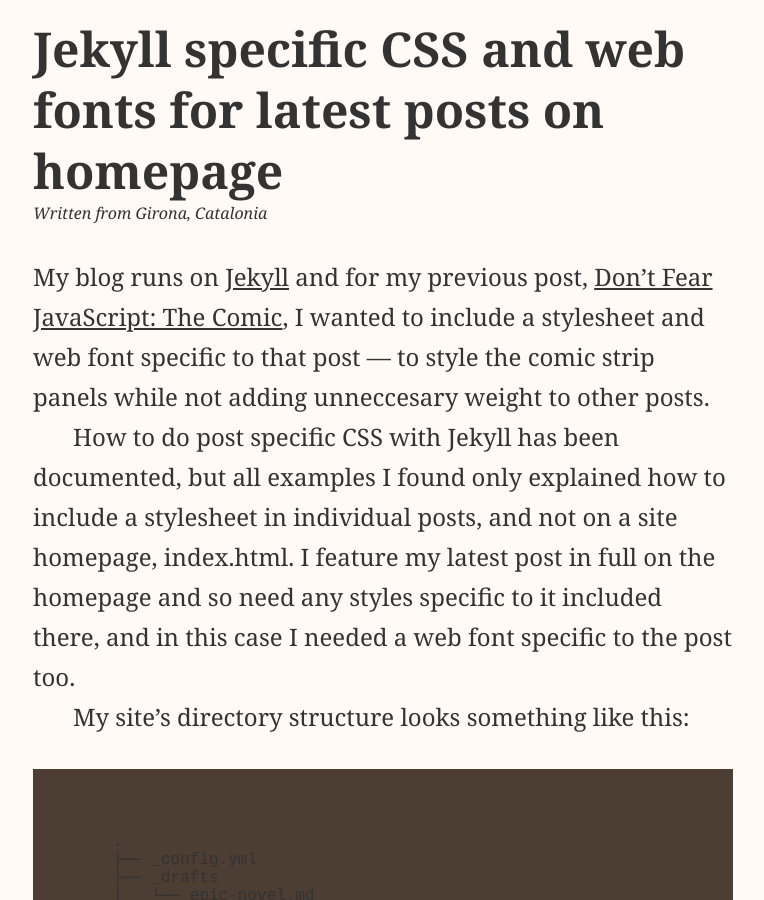
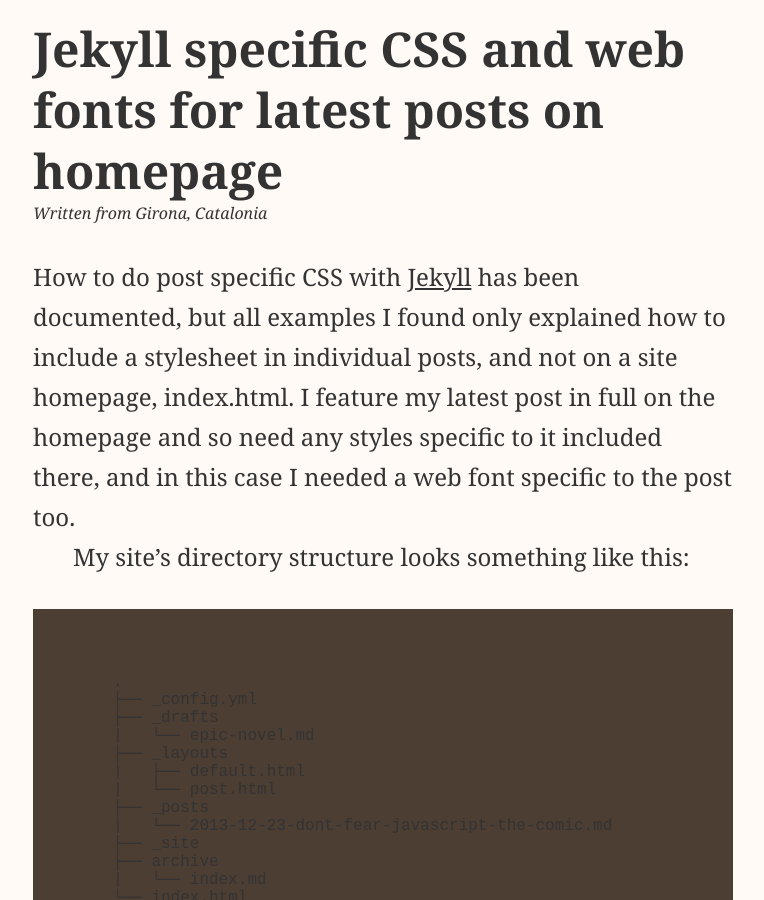
Before and after one commit to paddyohanlon/remote-manifesto, a Jekyll site: the page built from _posts/2014-01-02-jekyll-post-specific-css-and-webfonts.md, in a window 1280 px wide and 900 px high, scrolled down 298 px. Shown: the whole window, without its empty margins (257-1021 px from the left). Built offline with Jekyll 4.4.1, drawn with Linux system fonts in a browser that asks for light colours; Markdown is read by kramdown in place of the engine named in the settings; comment, search, counter and statistics services are not loaded; some of the changed text lies outside the part shown.

Commit message:
Remove first and last paragraph of Jekyll post, follow 33 better writing tips.

```diff
--- a/_posts/2014-01-02-jekyll-post-specific-css-and-webfonts.md
+++ b/_posts/2014-01-02-jekyll-post-specific-css-and-webfonts.md
@@ -7,9 +7,7 @@ tags: Jekyll
 location: Girona, Catalonia
 ---
 
-My blog runs on [Jekyll](http://jekyllrb.com) and for my previous post, [Don’t Fear JavaScript: The Comic](http://remotemanifesto.com/code/2013/12/23/dont-fear-javascript-the-comic.html), I wanted to include a stylesheet and web font specific to that post — to style the comic strip panels while not adding unneccesary weight to other posts.
-
-How to do post specific CSS with Jekyll has been documented, but all examples I found only explained how to include a stylesheet in individual posts, and not on a site homepage, index.html. I feature my latest post in full on the homepage and so need any styles specific to it included there, and in this case I needed a web font specific to the post too.
+How to do post specific CSS with [Jekyll](http://jekyllrb.com) has been documented, but all examples I found only explained how to include a stylesheet in individual posts, and not on a site homepage, index.html. I feature my latest post in full on the homepage and so need any styles specific to it included there, and in this case I needed a web font specific to the post too.
 
 My site’s directory structure looks something like this:
 
@@ -89,5 +87,3 @@ And my front-matter for the comic post looks like this:
     googlewebfonts: Gloria+Hallelujah
     ---
     {% endraw %}
-
-That’s it. I considered working out a way to tidy up the “if else” statements, but the beauty of a static site generator is that the files are static, so there is nothing to be gained from brevity in this case.
```
Also changed, not shown: other parts of _posts/2014-01-02-jekyll-post-specific-css-and-webfonts.md (+2 -2 lines).
